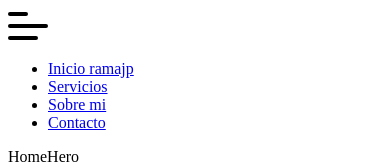
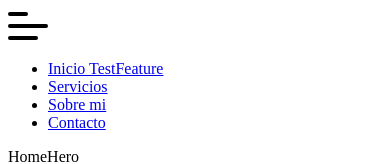
Before and after one commit to jnardi86/webLevin, a React (Vite) app: page /#/ in a window 390 px wide. Shown: the top 164 px of the page. Built offline with nearby package versions, Linux system fonts and the light colour scheme.

Commit message:
cambie navBarMobile

```diff
--- a/src/components/navbar/components/NavMobile.jsx
+++ b/src/components/navbar/components/NavMobile.jsx
@@ -22,7 +22,7 @@ const NavMobile = () => {
 
             <ul className="">
                 <li>
-                    <Link to="/">Inicio ramajp</Link>
+                    <Link to="/">Inicio TestFeature</Link>
                 </li>
                 <li>
                     <Link to="/services">Servicios</Link>
```
